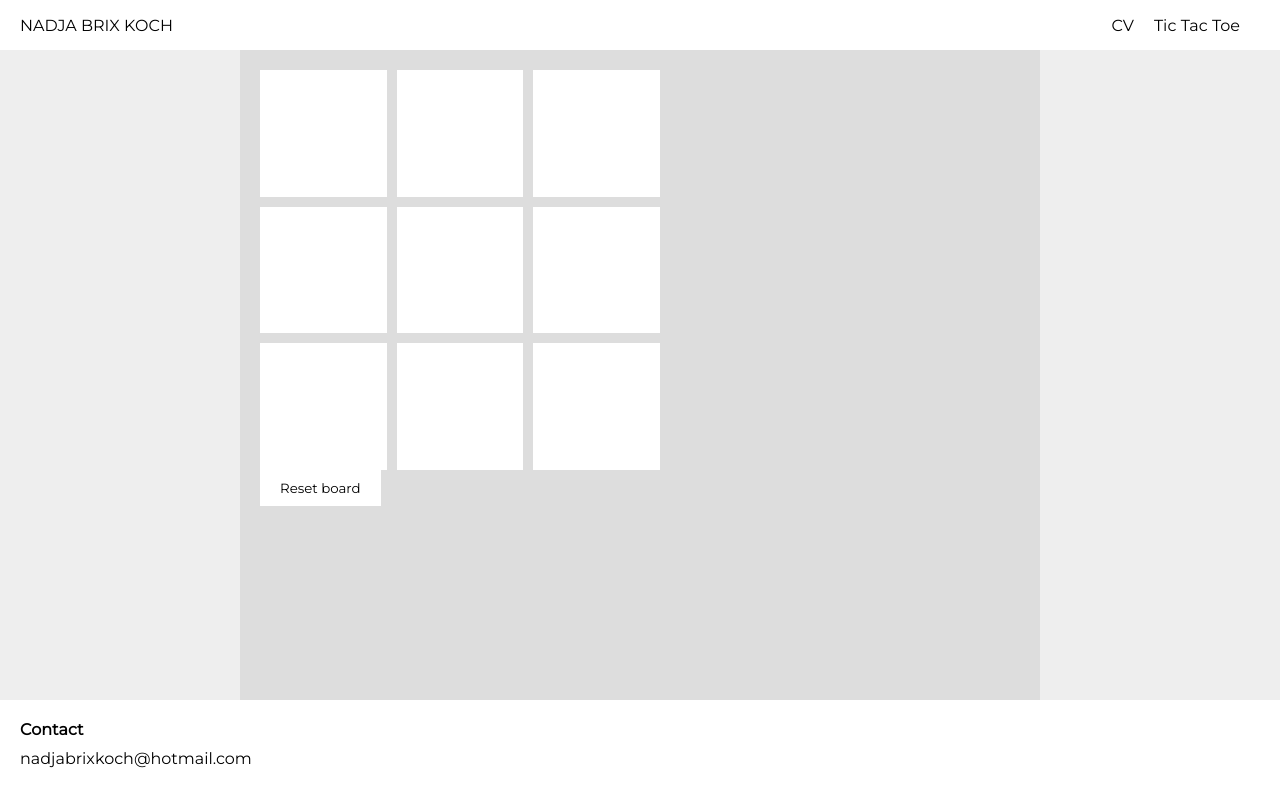
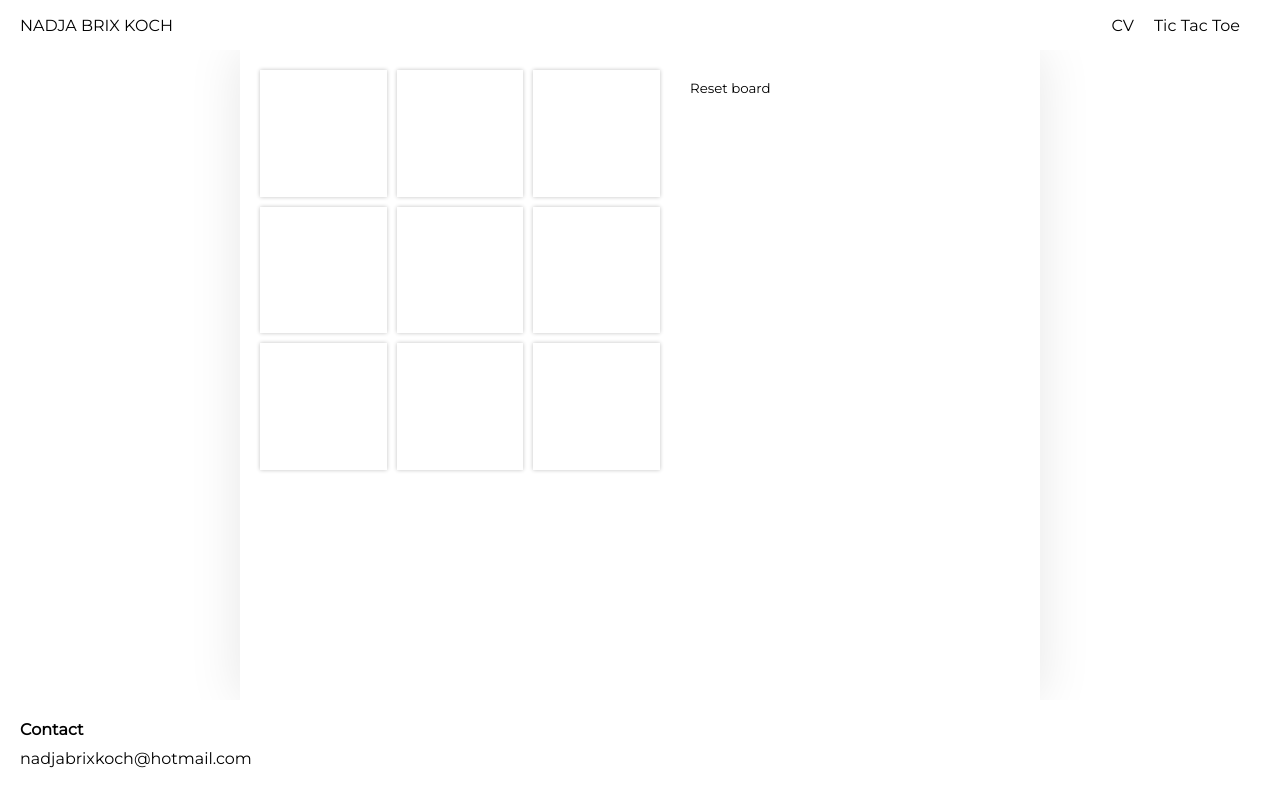
Before and after one commit to NaddiNadja/portfolio, a Next.js app: page /tic-tac-toe in a window 1280 px wide. Built offline with nearby package versions, Linux system fonts and the light colour scheme.

Commit message:
lil bit styling

```diff
--- a/components/tic-tac-toe/cell.tsx
+++ b/components/tic-tac-toe/cell.tsx
@@ -15,6 +15,7 @@ const Container = styled.div`
   display: flex;
   justify-content: center;
   align-items: center;
+  box-shadow: 0 0 4px #0000003e;
 `;
 
 const Content = styled.div`
--- a/components/tic-tac-toe/index.tsx
+++ b/components/tic-tac-toe/index.tsx
@@ -1,9 +1,11 @@
 import React from "react";
 import styled from "styled-components";
+import { Column, Row } from "../containers";
 import Cell from "./cell";
 
 const Board = styled.div`
   max-width: 400px;
+  width: 100%;
   aspect-ratio: 1;
   display: grid;
   grid-template-columns: repeat(3, 1fr);
@@ -41,7 +43,6 @@ const TicTacToe: React.FC = () => {
     ];
 
     winningCombos.map(([a, b, c]) => {
-      console.log("checking", board[a], board[b], board[c]);
       if (board[a] && board[a] === board[b] && board[a] === board[c]) {
         setWinner(board[a]);
       }
@@ -55,6 +56,7 @@ const TicTacToe: React.FC = () => {
 
   return (
     <TicTacToeContext.Provider value={{ board }}>
+      <Row>
         <Board>
           {[0, 1, 2, 3, 4, 5, 6, 7, 8].map(i => (
             <Cell
@@ -66,9 +68,12 @@ const TicTacToe: React.FC = () => {
             />
           ))}
         </Board>
+        <Column>
           <button onClick={resetBoard}>Reset board</button>
           {winner === 1 && <p>X wins!</p>}
           {winner === 2 && <p>O wins!</p>}
+        </Column>
+      </Row>
     </TicTacToeContext.Provider>
   );
 };
--- a/styles/global.css
+++ b/styles/global.css
@@ -11,7 +11,6 @@
 }
 
 .body {
-  background-color: #eee;
   width: 100vw;
   display: flex;
   flex-direction: column;
@@ -22,12 +21,14 @@ header {
   background-color: #fff;
   padding: 10px 20px;
   height: var(--header-height);
+  z-index: 2;
 }
 
 footer {
   background-color: #fff;
   padding: 20px;
   height: var(--footer-height);
+  z-index: 2;
 }
 
 main {
@@ -35,9 +36,9 @@ main {
   height: auto;
   max-width: 800px;
   width: 100%;
-  background-color: #ddd;
   align-self: center;
   padding: 20px;
+  box-shadow: 0 0 50px rgba(0, 0, 0, 0.1);
 }
 
 a {
```
Lines whose indentation alone changed are shown as unchanged.
